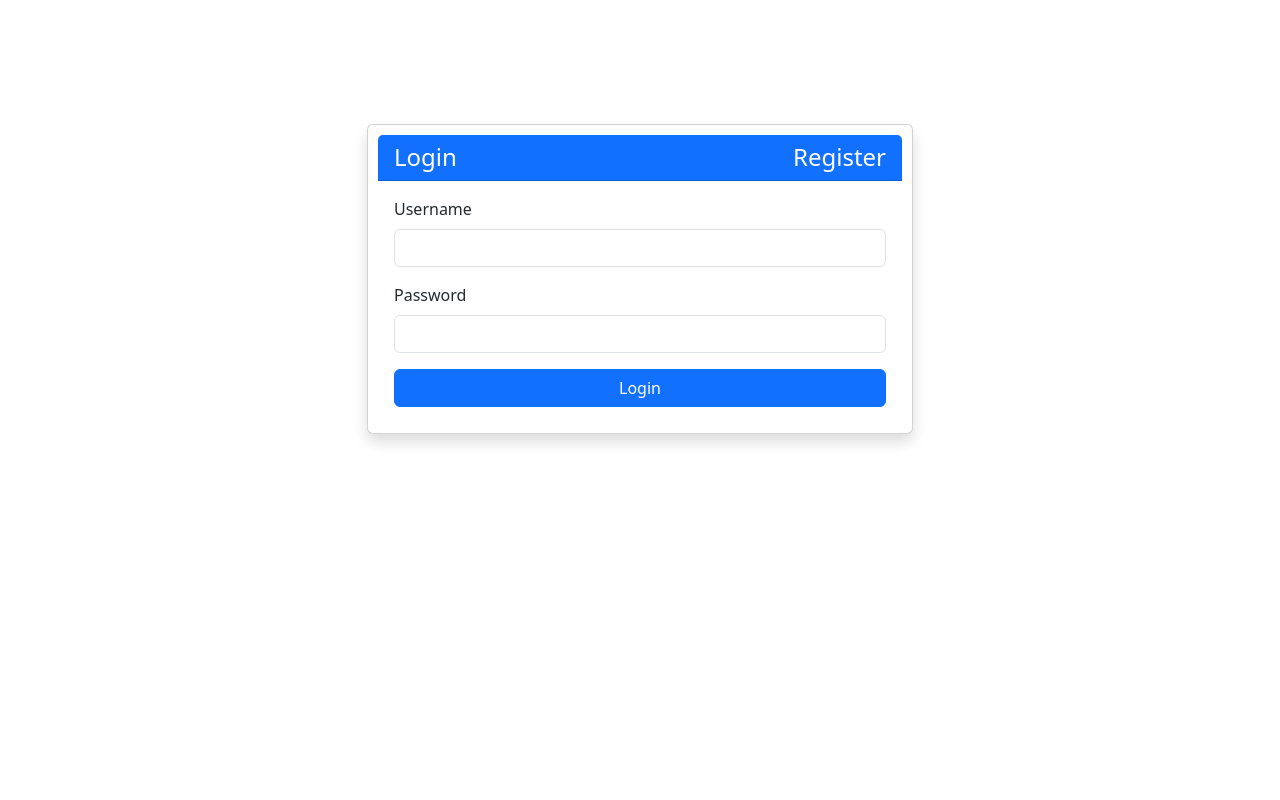
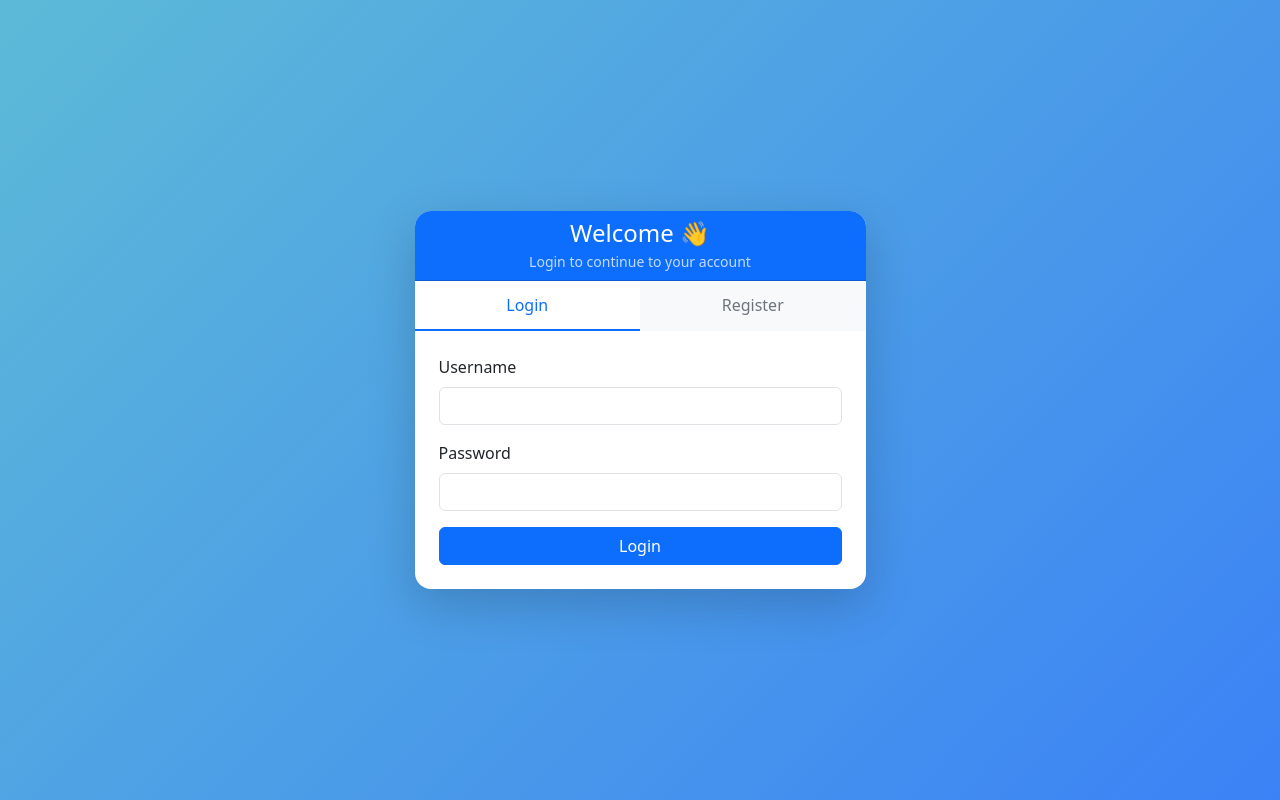
Before and after one commit to vikassrivastava18/Local-library, a Vue app in the folder frontend/library/: page /auth in a window 1280 px wide. Built offline with nearby package versions, Linux system fonts and the light colour scheme.

Commit message:
Update auth styling

```diff
--- a/frontend/library/src/components/common/NavComponent.vue
+++ b/frontend/library/src/components/common/NavComponent.vue
@@ -1,6 +1,7 @@
 <template>
   <!-- Navbar -->
-  <nav class="navbar navbar-expand-lg shadow navbar-custom">
+  <nav class="navbar-custom navbar navbar-expand-lg shadow"
+    style="background-color: rgb(93, 186, 215);">
     <div class="container">
       <!-- Brand / Home link -->
       <router-link :to="`/`" class="navbar-brand fs-4 ms-0 brand">
--- a/frontend/library/src/pages/auth/AuthCommon.vue
+++ b/frontend/library/src/pages/auth/AuthCommon.vue
@@ -1,31 +1,54 @@
 <template>
-  <div id="registerBackground">
-    <div class="container mb-5 mt-4">
-      <div class="row justify-content-center">
-        <div class="col-md-6">
-          <div class="card shadow">
-            <div class="card-header bg-primary text-white">
-            <h4 class="mb-0">
-                <div v-if="$route.path.includes('register')">
-                    <a href="/auth/register" class="text-white text-decoration-none">Register</a>
-                    <a href="/auth" class="text-white text-decoration-none" style="float: inline-end;">Login</a>
-                </div>
-                <div v-else>
-                    <a href="/auth" class="text-white text-decoration-none" >Login</a>
-                    <a href="/auth/register" class="text-white text-decoration-none" style="float: inline-end;">Register</a>
-                </div>
-            </h4>
+  <div id="registerBackground" class="auth-wrapper">
+    <div class="container">
+      <div class="row justify-content-center align-items-center min-vh-100">
+        <div class="col-md-6 col-lg-5">
+          <div class="card shadow-lg border-0 auth-card">
+
+            <!-- Header -->
+            <div class="card-header bg-primary text-white text-center">
+              <h4 class="mb-1">Welcome 👋</h4>
+              <p class="mb-0 small opacity-75">
+                <span v-if="$route.path.includes('register')">
+                  Create your account to get started
+                </span>
+                <span v-else>
+                  Login to continue to your account
+                </span>
+              </p>
             </div>
-            <div class="card-body">
-                <!-- Add Login and registration child components based on URL -->
+
+            <!-- Tabs -->
+            <div class="auth-tabs d-flex">
+              <router-link
+                to="/auth"
+                class="auth-tab"
+                :class="{ active: !$route.path.includes('register') }"
+              >
+                Login
+              </router-link>
+
+              <router-link
+                to="/auth/register"
+                class="auth-tab"
+                :class="{ active: $route.path.includes('register') }"
+              >
+                Register
+              </router-link>
+            </div>
+
+            <!-- Body -->
+            <div class="card-body p-4">
               <router-view />
             </div>
+
           </div>
         </div>
       </div>
     </div>
   </div>
 </template>
+
 <script>
 
 export default {
@@ -35,11 +58,49 @@ export default {
 </script>
 
 <style scoped>
+.auth-wrapper {
+  background: linear-gradient(135deg, rgb(93, 186, 215), #3b82f6);
+}
 
-  .card {
-    margin-top: 100px;
-    opacity: 0.98;
-    padding: 10px
+.auth-card {
+  border-radius: 16px;
+  overflow: hidden;
+  animation: fadeIn 0.5s ease-in-out;
+}
+
+.auth-tabs {
+  background: #f8f9fa;
+}
+
+.auth-tab {
+  flex: 1;
+  text-align: center;
+  padding: 12px;
+  font-weight: 500;
+  color: #6c757d;
+  text-decoration: none;
+  border-bottom: 2px solid transparent;
+  transition: all 0.2s ease;
+}
+
+.auth-tab:hover {
+  background: #e9ecef;
+}
+
+.auth-tab.active {
+  color: #0d6efd;
+  background: #ffffff;
+  border-bottom: 2px solid #0d6efd;
+}
+
+@keyframes fadeIn {
+  from {
+    opacity: 0;
+    transform: translateY(10px);
   }
-
+  to {
+    opacity: 1;
+    transform: translateY(0);
+  }
+}
 </style>
--- a/frontend/library/src/pages/auth/RegisterComponent.vue
+++ b/frontend/library/src/pages/auth/RegisterComponent.vue
@@ -1,5 +1,8 @@
 <template>
   <form @submit.prevent="register">
+    <div v-if="success" class="text-primary mt-1">
+      <div>{{ success }}</div>
+    </div>
     <div class="mb-3">
       <label for="username" class="form-label">Username</label>
       <input type="text" v-model="form.username" class="form-control" id="username" required>
@@ -57,7 +60,7 @@ export default {
           body: JSON.stringify(this.form)
         })
         if (response.ok) {
-          this.success = 'Registration successful!'
+          this.success = 'Registration successful, login to continue.'
           this.errors = {}
         } else {
           const data = await response.json()
--- a/frontend/library/src/pages/books/BookDetailComponent.vue
+++ b/frontend/library/src/pages/books/BookDetailComponent.vue
@@ -15,7 +15,9 @@
                     <div class="col-md-3 d-flex p-2">
                         <img v-if="book.cover" :src="book.cover" class="img-fluid rounded-start" alt="Book Cover"
                             style="max-height: 300px; object-fit: contain;">
-                        <img v-else :src="book.cover_url" class="img-fluid rounded-start" alt="Book Cover"
+                        <img v-else-if="book.cover_url" :src="book.cover_url" class="img-fluid rounded-start" alt="Book Cover"
+                            style="max-height: 300px; object-fit: contain;">
+                        <img v-else src="@/assets/book.jpg" class="img-fluid rounded-start" alt="Book Cover"
                             style="max-height: 300px; object-fit: contain;">
 
                     </div>
@@ -29,6 +31,10 @@
                                 data-bs-target="#exampleModal"
                                 style="float: right;">Borrow
                             </button>
+                            <span v-else
+                                class="text-primary"
+                                style="float: right; font-weight: 500;">Sorry, the book is not available currently.
+                            </span>
 
                         </div>
                         <div class="card-body">
--- a/frontend/library/src/pages/home/HomeComponent.vue
+++ b/frontend/library/src/pages/home/HomeComponent.vue
@@ -4,7 +4,7 @@
   <!-- Main Content -->
   <main class="container my-2">
     <!-- Quote Section -->
-    <section class="mb-3 text-center px-3">
+    <section class="mb-2 text-center px-3 py-2">
       <blockquote class="fs-4 fst-italic text-secondary mx-auto">
         “I will learn whatever is great, wherever I find it.”
         <footer class="blockquote-footer mt-0">Swami Vivekananda</footer>
```
